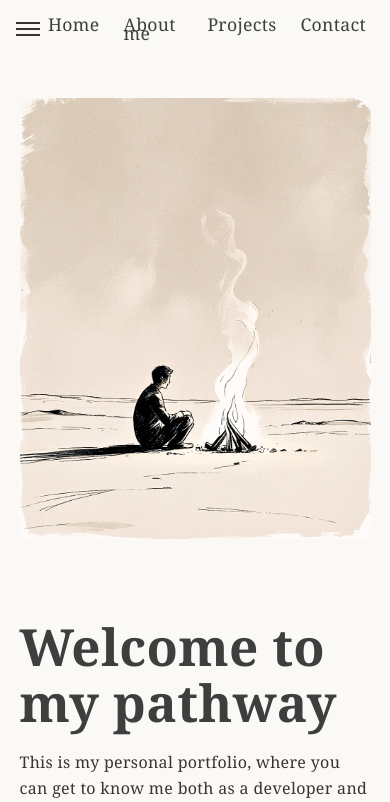
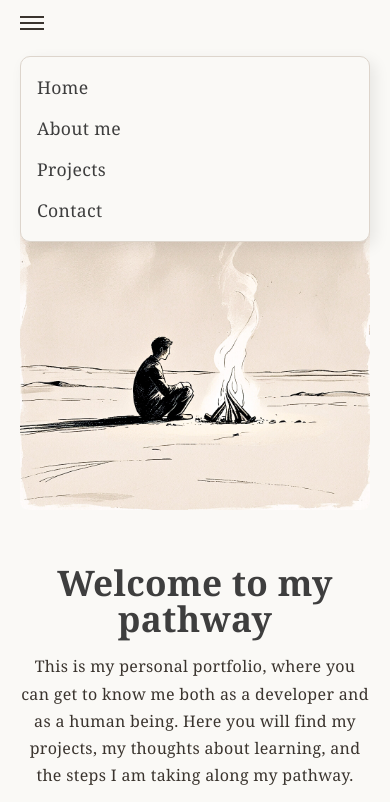
Before and after one commit to SergioAlivero-ww/portfolio-likhachov, a plain HTML site: page index.html in a window 390 px wide. Both pictures are taken after a click on the element 28 px from the left and 23 px from the top of the page. Shown: the top 802 px of the page. Drawn offline with Linux system fonts and the light colour scheme.

Commit message:
final polish: mobile layout fixes, navbar improvements and footer redesign

```diff
--- a/index.html
+++ b/index.html
@@ -75,13 +75,19 @@
             </div>
             </div>
                 </section>
-                <footer id="Contact">
-                    <div id="footer_content">
-                        <p>Serhii Likhachov Pathway</p>
-                        <p>© 2025 My Personal Portfolio. All rights reserved.</p>
-                        <p class="contact">If you’d like to talk or build something together, write to me at <a href="https://www.linkedin.com/in/serhiilikhachov/" class="footer-link">LinkedIn</a> or visit my <a href="https://github.com/SergioAlivero-ww" class="footer-link">GitHub</a>.</p>
-        </div>
-    </footer>
+             <footer id="Contact">
+  <p>Serhii Likhachov Pathway</p>
+  <p>© 2025 My Personal Portfolio. All rights reserved.</p>
+
+  <p class="footer-text">
+    If you’d like to talk or build something together, you can find me here:
+  </p>
+
+  <div class="footer-links">
+    <a class="footer-link" href="https://www.linkedin.com/in/serhiilikhachov/?skipRedirect=true">LinkedIn</a>
+    <a class="footer-link" href="https://github.com/SergioAlivero-ww">GitHub</a>
+  </div>
+</footer>
 </body>
     <script src="portfolio.js"></script>
 </html>
--- a/style.css
+++ b/style.css
@@ -2,6 +2,14 @@
 
 html {
   scroll-behavior: smooth;
+}
+
+* {
+  box-sizing: border-box;
+}
+
+html, body {
+  overflow-x: hidden;
 }
 
 :root {
@@ -21,11 +29,15 @@ html {
 
 
 #navbar {
+  position: relative;
   display: flex;
   align-items: center;
-  justify-content: space-between;
-  padding: 16px;
-
+  justify-content: flex-start;
+  width: 100%;
+  max-width: 1100px;
+  margin: 0 auto;
+  padding: 16px 20px;
+  box-sizing: border-box;
 }
 
 #ham {
@@ -33,28 +45,17 @@ html {
   flex-direction: column;
   gap: 4px;
   cursor: pointer;
-
+  z-index: 20;
 }
 
 #ham span {
   width: 24px;
   height: 2px;
   background-color: var(--text-main);
-
-
 }
 
 #links {
   display: none;
-}
-
-#links.open {
-  display: flex;
-  flex-direction: row;
-  margin: auto;
-  gap: 8px;
-  line-height: 0.5;
-
 }
 
 #links a {
@@ -77,6 +78,18 @@ html {
   transition: width 0.25s ease;
 }
 
+#links.open {
+  position: absolute;
+  top: 12px;
+  left: 50%;
+  transform: translateX(-50%);
+  display: flex;
+  flex-direction: row;
+  align-items: center;
+  justify-content: center;
+  gap: 28px;
+  white-space: nowrap;
+}
 #links a:hover::after {
   width: 100%;
 }
@@ -547,3 +560,148 @@ h1, h2, h3 {
 h1, h2, h3 {
   color: var(--text-heading) !important;
 }
+
+/* ============
+     MOBILE
+=============== */
+
+@media (max-width: 600px) {
+  #Home {
+    width: 100%;
+    max-width: 100%;
+    padding: 24px 20px 40px;
+    gap: 24px;
+    margin: 0 auto;
+  }
+
+  #hero_texts {
+    width: 100%;
+    max-width: 100%;
+    flex: none;
+    text-align: center;
+    margin: 0 auto;
+  }
+
+  #h1Hero {
+    font-size: 2.2rem;
+    line-height: 1.05;
+    margin-bottom: 16px;
+  }
+
+  #hero_texts p {
+    font-size: 1rem;
+    line-height: 1.7;
+  }
+
+  #hero_img {
+    width: 100%;
+    max-width: 100%;
+    flex: none;
+    margin: 0 auto;
+  }
+
+  #imgHero {
+    width: 100%;
+    max-width: 100%;
+    height: auto;
+    margin: 0 auto;
+  }
+
+  .about-section,
+  #Projects,
+  .project-card,
+  .journalist-final-cta,
+  #journalist-page,
+  .journalist-intro,
+  .journalist-section {
+    width: 100%;
+    max-width: 100%;
+  }
+}
+
+/* ==============
+   NAV BAR MOBILE
+   ============ */
+
+@media (max-width: 700px) {
+  #navbar {
+    padding: 16px 20px;
+  }
+
+  #links.open {
+    position: absolute;
+    top: 56px;
+    left: 20px;
+    right: 20px;
+    transform: none;
+    display: flex;
+    flex-direction: column;
+    align-items: flex-start;
+    justify-content: flex-start;
+    gap: 12px;
+    background: #FAF9F6;
+    padding: 16px;
+    border: 1px solid var(--border-soft);
+    border-radius: 10px;
+    box-shadow: 5px 5px 15px rgba(0, 0, 0, 0.08);
+    line-height: 1.2;
+    white-space: normal;
+  }
+
+  #links a {
+    font-size: 1.1rem;
+    padding: 4px 0;
+  }
+
+  #links a::after {
+    display: none;
+  }
+}
+
+/* ==============
+  footer mobile
+  ============= */
+
+  @media (max-width: 600px) {
+  #Contact {
+    padding: 32px 20px;
+    margin-top: 32px;
+    box-shadow: none;
+  }
+
+  #Contact h2,
+  #Contact h3,
+  #Contact p {
+    max-width: 100%;
+  }
+
+  #Contact p {
+    font-size: 1rem;
+    line-height: 1.7;
+    margin: 0 auto 14px;
+  }
+
+  .contact {
+    font-size: 1rem;
+    line-height: 1.7;
+  }
+
+  .footer-text {
+    max-width: 300px;
+    margin: 0 auto 16px;
+  }
+
+  .footer-links {
+    display: flex;
+    flex-direction: column;
+    align-items: center;
+    gap: 12px;
+    margin-top: 12px;
+  }
+
+  .footer-link {
+    display: inline-block;
+    padding: 8px 14px;
+    font-size: 1rem;
+  }
+}
```
Also changed, not shown: Journalist.html (+15 -14 lines), 1 other file.
